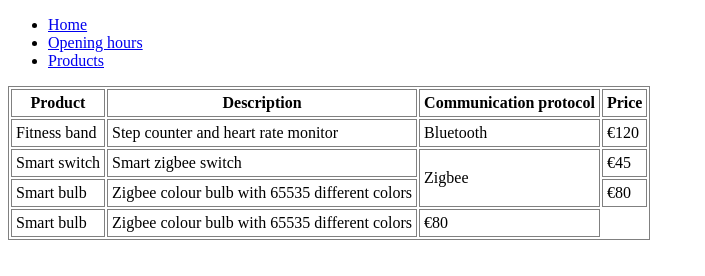
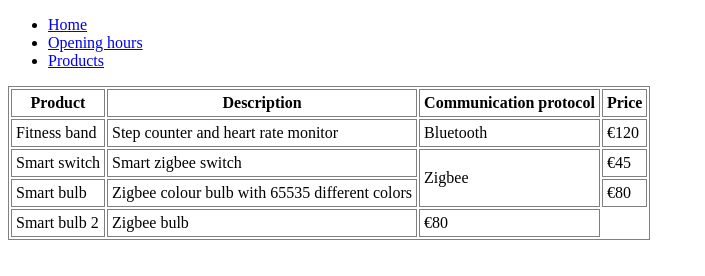
Before and after one commit to pacive/lab5, a plain HTML site: page products.html in a window 1280 px wide. Shown: the whole page, without its empty margins (0-705 px from the left). Drawn offline with Linux system fonts and the light colour scheme.

Commit message:
Update product
Signed-off-by: Anders Alfredsson <andersb86@gmail.com>

```diff
--- a/products.html
+++ b/products.html
@@ -46,8 +46,8 @@
         <td>€80</td>
       </tr>
     <tr>
-      <td>Smart bulb</td>
-      <td>Zigbee colour bulb with 65535 different colors</td>
+      <td>Smart bulb 2</td>
+      <td>Zigbee bulb</td>
       <td>€80</td>
     </tr>
   </table>
```
